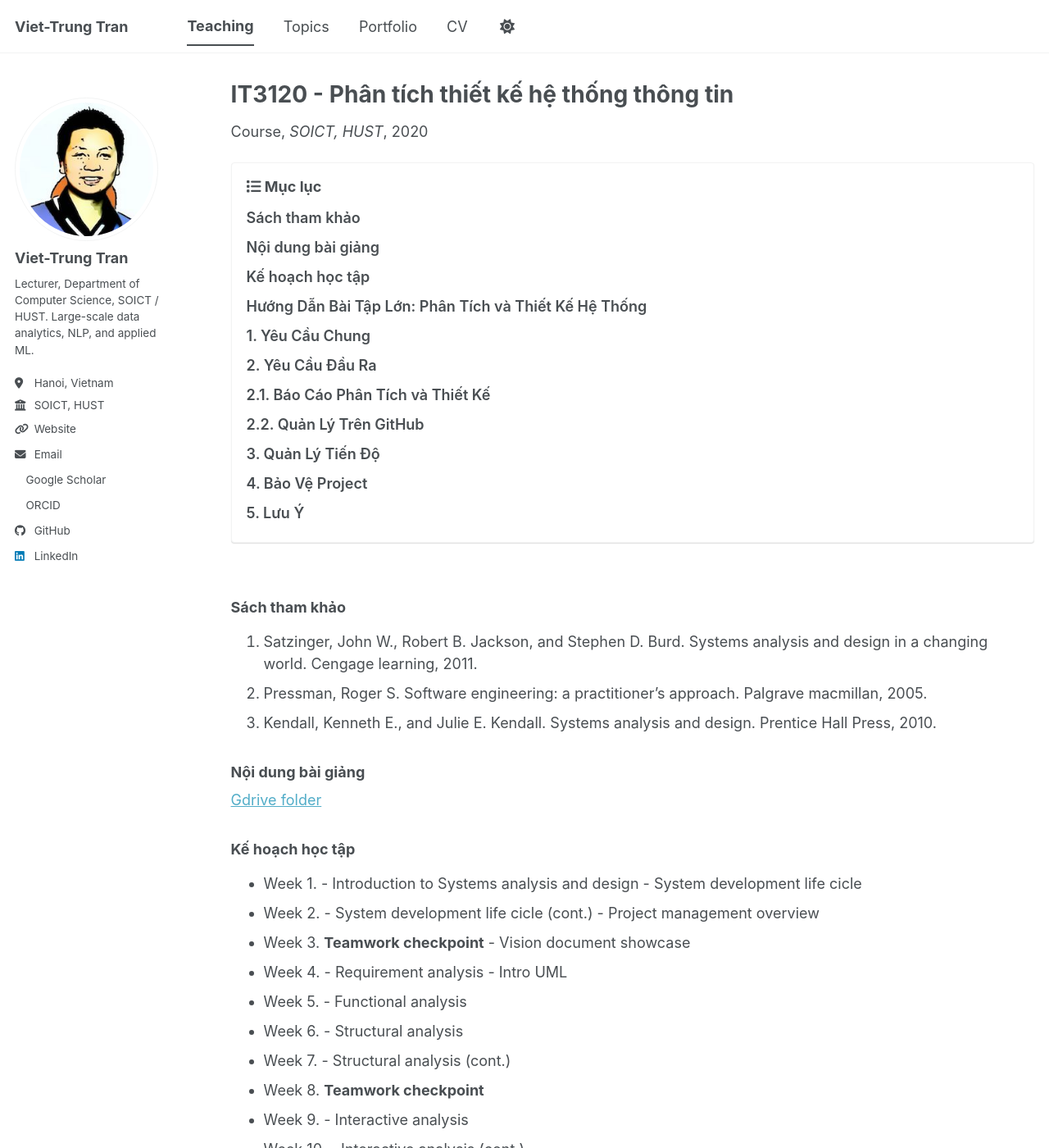
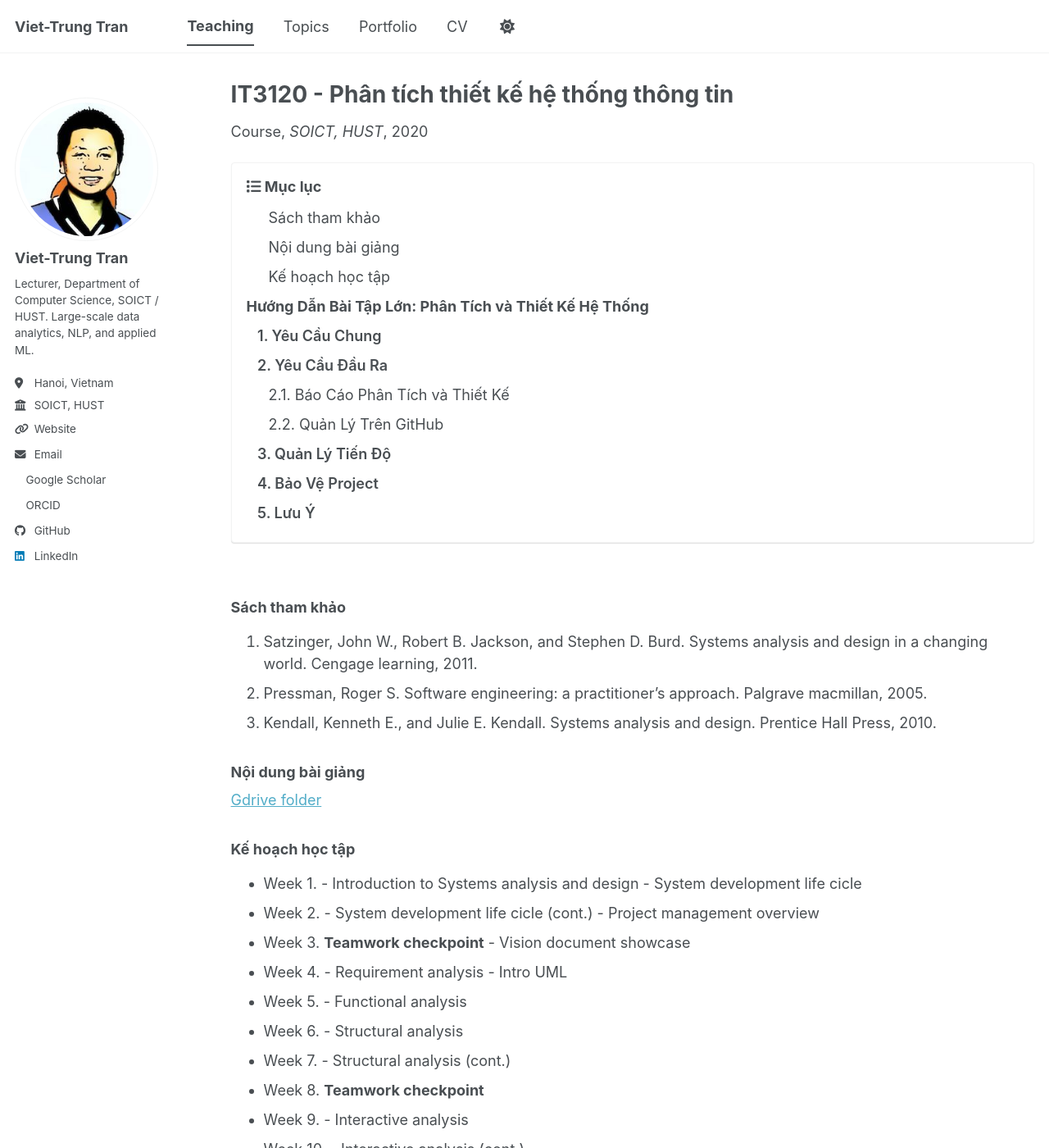
Before and after one commit to trungtv/trungtv.github.io, a Jekyll site: the page built from _teaching/2020-03-03-it3120-phan-tich-thiet-ke-he-thong-thong-tin.md, in a window 1280 px wide and 1400 px high. Shown: the whole window at 82% size. Built offline with Jekyll 4.4.1, drawn with Linux system fonts in a browser that asks for light colours; a style sheet for code colours, icons or effects is not loaded.

Commit message:
Show TOC hierarchy by heading level.
Indent h2/h3 under parents while keeping a flat list so irregular heading jumps do not drop entries.

Co-authored-by: Cursor <cursoragent@cursor.com>

```diff
--- a/_includes/toc
+++ b/_includes/toc
@@ -5,5 +5,9 @@
       {{ page.toc_label | default: site.data.ui-text[site.locale].toc_label | default: "Mục lục" }}
     </h4>
   </header>
-  {% include toc.html sanitize=true html=content h_min=1 h_max=3 class="toc__menu" skip_no_ids=true flat_toc=true %}
+  {% comment %}
+    flat_toc + item_class: giữ đủ mọi heading (kể cả khi bài nhảy cấp h3→h1),
+    đồng thời thể hiện hierarchy bằng indent theo cấp.
+  {% endcomment %}
+  {% include toc.html sanitize=true html=content h_min=1 h_max=3 class="toc__menu" item_class="toc__item toc__item--h%level%" skip_no_ids=true flat_toc=true %}
 </nav>
--- a/_sass/layout/_navigation.scss
+++ b/_sass/layout/_navigation.scss
@@ -433,6 +433,29 @@
     }
   }
 
+  .toc__item--h1 > a {
+    font-weight: 700;
+  }
+
+  .toc__item--h2 > a {
+    font-weight: 600;
+  }
+
+  .toc__item--h3 > a {
+    font-weight: normal;
+    padding-left: 1rem;
+  }
+
+  &:has(.toc__item--h1) {
+    .toc__item--h2 > a {
+      padding-left: 0.75rem;
+    }
+
+    .toc__item--h3 > a {
+      padding-left: 1.5rem;
+    }
+  }
+
   li ul > li a {
     padding-left: 1rem;
     font-weight: normal;
--- a/_sass/layout/_sidebar.scss
+++ b/_sass/layout/_sidebar.scss
@@ -121,6 +121,33 @@
 
     > li > a {
       font-weight: 600;
+    }
+
+    /* Hierarchy by heading level (flat list + visual indent) */
+    .toc__item--h1 > a {
+      font-weight: 700;
+      padding-left: 0;
+    }
+
+    .toc__item--h2 > a {
+      font-weight: 600;
+      padding-left: 0;
+    }
+
+    .toc__item--h3 > a {
+      font-weight: normal;
+      padding-left: 1rem;
+    }
+
+    /* When page has h1 sections, indent h2/h3 under them */
+    &:has(.toc__item--h1) {
+      .toc__item--h2 > a {
+        padding-left: 0.75rem;
+      }
+
+      .toc__item--h3 > a {
+        padding-left: 1.5rem;
+      }
     }
 
     li ul > li a {
```
